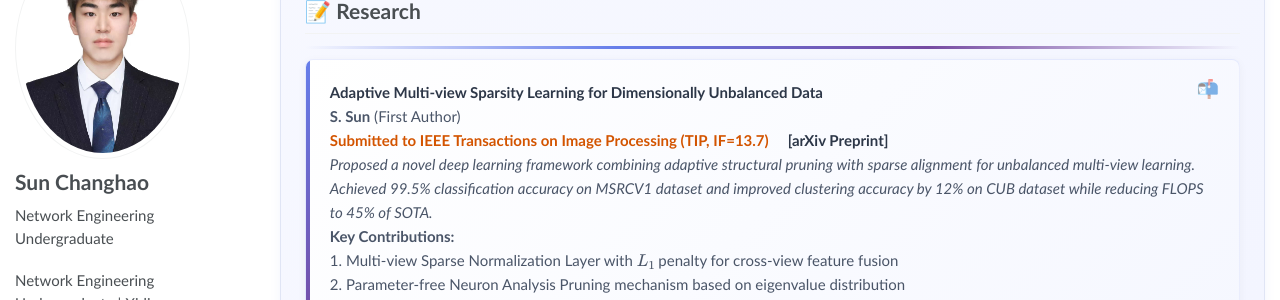
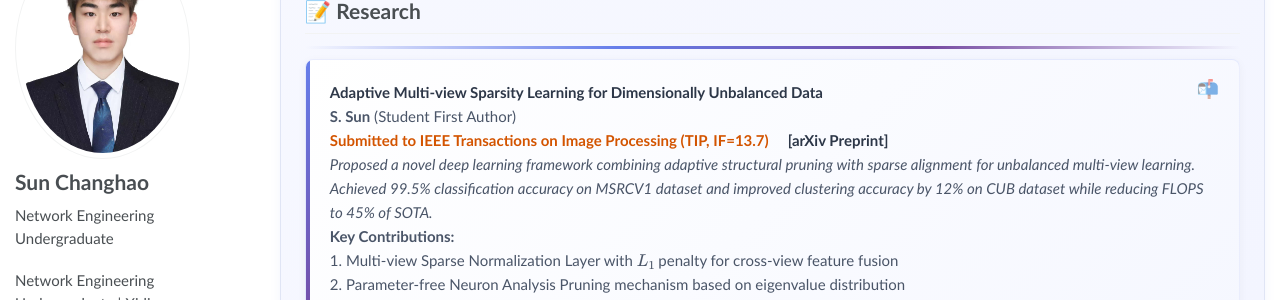
Before and after one commit to Hayd-coder/Hayd-coder.github.io, a Jekyll site: the page built from _pages/about.md, in a window 1280 px wide and 900 px high, scrolled down 579 px. Shown: the part 153-453 px from the top of the window. Built offline with Jekyll 4.4.1, drawn with Linux system fonts in a browser that asks for light colours; formulas are drawn with MathJax 3.

Commit message:
Update about.md

```diff
--- a/_pages/about.md
+++ b/_pages/about.md
@@ -73,7 +73,7 @@ My research interest includes neural machine translation and computer vision. I
 
 <div class="pub-card pub-card--submitted" markdown="1">
 [**Adaptive Multi-view Sparsity Learning for Dimensionally Unbalanced Data**](https://arxiv.org/abs/2603.17610)
-<br> **S. Sun** (First Author)
+<br> **S. Sun** (Student First Author)
 <br> <span style="color:#d35400; font-weight:bold;">Submitted to IEEE Transactions on Image Processing (TIP, IF=13.7)</span> &emsp; <a href="https://arxiv.org/abs/2603.17610" target="_blank" style="text-decoration:none;">**[arXiv Preprint]**</a>
 <br> *Proposed a novel deep learning framework combining adaptive structural pruning with sparse alignment for unbalanced multi-view learning. Achieved 99.5% classification accuracy on MSRCV1 dataset and improved clustering accuracy by 12% on CUB dataset while reducing FLOPS to 45% of SOTA.*
 <br> **Key Contributions:** <br> 1. Multi-view Sparse Normalization Layer with $L_1$ penalty for cross-view feature fusion
```
